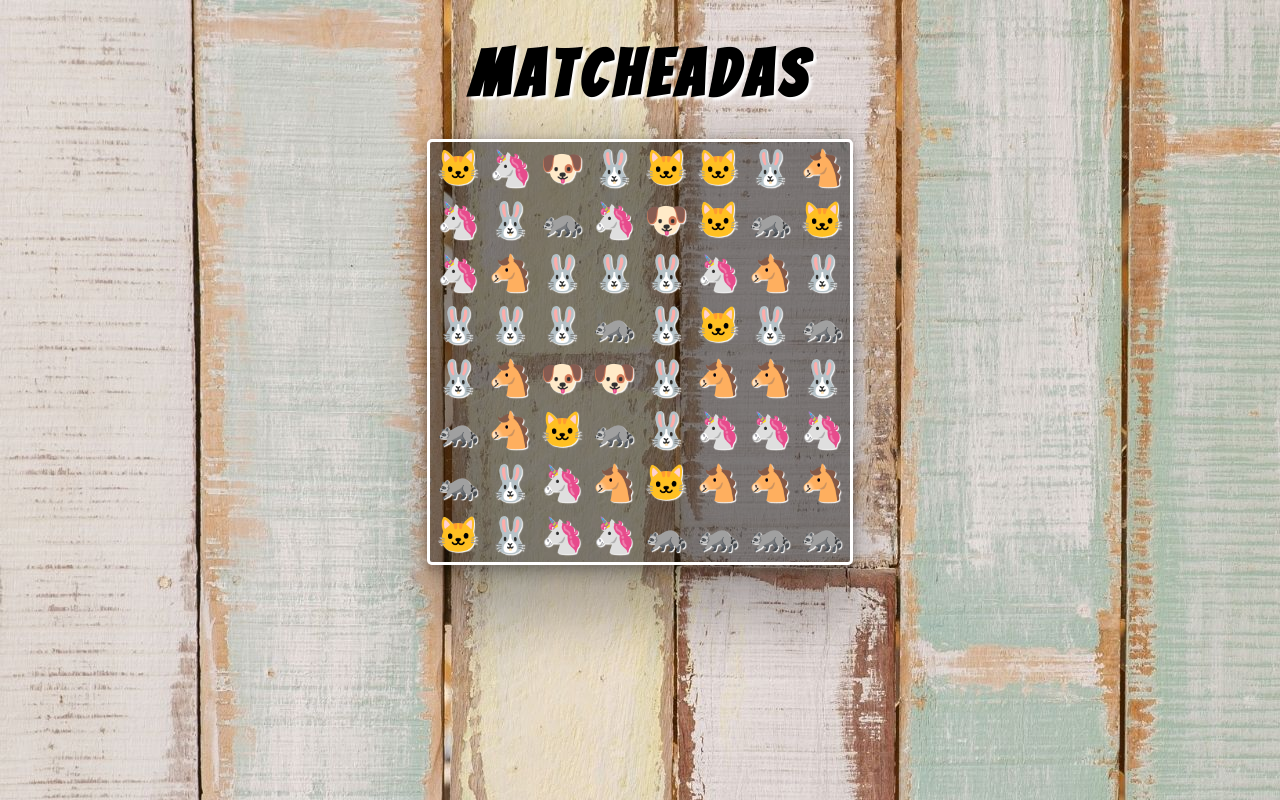
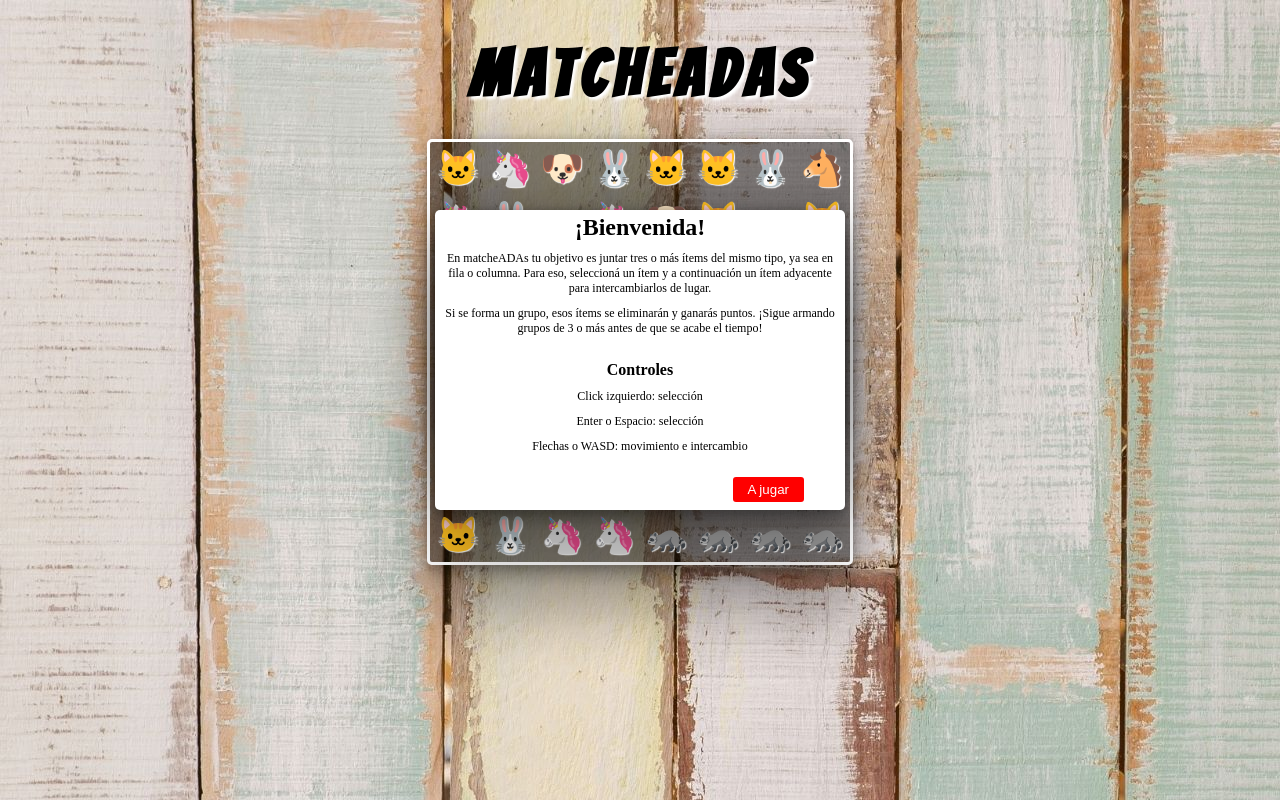
Before and after one commit to Nataliasoledadnavarro/Match3, a plain HTML site: page index.html in a window 1280 px wide. Drawn offline with Linux system fonts and the light colour scheme.

Commit message:
Agrego modal instrucciones y dificultad

```diff
--- a/index.html
+++ b/index.html
@@ -1,29 +1,53 @@
 <!DOCTYPE html>
 <html lang="es">
-<head>
-    <meta charset="UTF-8">
-    <meta http-equiv="X-UA-Compatible" content="IE=edge">
-    <meta name="viewport" content="width=device-width, initial-scale=1.0">
-    <link href="style.css" rel="stylesheet">
-    <link rel="preconnect" href="https://fonts.googleapis.com">
-    <link rel="preconnect" href="https://fonts.gstatic.com" crossorigin>
-    <link href="https://fonts.googleapis.com/css2?family=Bangers&display=swap" rel="stylesheet">
+  <head>
+    <meta charset="UTF-8" />
+    <meta http-equiv="X-UA-Compatible" content="IE=edge" />
+    <meta name="viewport" content="width=device-width, initial-scale=1.0" />
+    <link href="style.css" rel="stylesheet" />
+    <link rel="preconnect" href="https://fonts.googleapis.com" />
+    <link rel="preconnect" href="https://fonts.gstatic.com" crossorigin />
+    <link
+      href="https://fonts.googleapis.com/css2?family=Bangers&display=swap"
+      rel="stylesheet"
+    />
 
     <title>MatcheAdas</title>
-</head>
-<body>
+  </head>
+  <body>
+    <main>
+      <div id="modal-instrucciones">
+        <h2>¡Bienvenida!</h2>
+        <p>
+          En matcheADAs tu objetivo es juntar tres o más ítems del mismo tipo,
+          ya sea en fila o columna. Para eso, seleccioná un ítem y a
+          continuación un ítem adyacente para intercambiarlos de lugar.
+        </p>
+        <p>
+          Si se forma un grupo, esos ítems se eliminarán y ganarás puntos.
+          ¡Sigue armando grupos de 3 o más antes de que se acabe el tiempo!
+        </p>
+        <h4>Controles</h4>
+        <p>Click izquierdo: selección</p>
+        <p>Enter o Espacio: selección</p>
+        <p>Flechas o WASD: movimiento e intercambio</p>
+        <div class="contenedor-boton-jugar"><button id="boton-jugar">A jugar</button></div>
+    </div>
 
-    <main>
+      <div id="modal-dificultad">
+        <h3>Nuevo juego</h3>
+        <p>Seleccioná una dificultad</p>
+        <div class="botones">
+          <button id="facil">Fácil</button>
+          <button id="fntermedio">Intermedia</button>
+          <button id="dificil">Difícil</button>
+        </div>
+      </div>
 
-        <h1>MatcheAdas</h1>
-        <div class="grilla">
-        </div>
-
+      <h1>MatcheAdas</h1>
+      <div class="grilla"></div>
     </main>
 
-
-
-
     <script src="index.js"></script>
-</body>
+  </body>
 </html>
--- a/index.js
+++ b/index.js
@@ -27,8 +27,6 @@
 
 // GRILLA EN HTML //
 
-//<div class="icono"></div>;
-
 let matriz = generarGrillaAlAzar(8, 8, arrayEmojis);
 
 const convertirAString = (matriz) => {
@@ -43,3 +41,5 @@
 };
 
 grilla.innerHTML = convertirAString(matriz);
+
+// MODAL DIFICULTADES //
--- a/style.css
+++ b/style.css
@@ -21,6 +21,86 @@
   display: flex;
   align-items: center;
   flex-direction: column;
+}
+
+#modal-instrucciones {
+  position: absolute;
+  top: 210px;
+  z-index: 1;
+  width: 410px;
+  height: 300px;
+  display: flex;
+  flex-direction: column;
+  align-items: center;
+  justify-content: center;
+  background-color: white;
+  border-radius: 5px;
+  box-shadow: rgba(0, 0, 0, 0.25) 0px 54px 55px,
+    rgba(0, 0, 0, 0.12) 0px -12px 30px, rgba(0, 0, 0, 0.12) 0px 4px 6px,
+    rgba(0, 0, 0, 0.17) 0px 12px 13px, rgba(0, 0, 0, 0.09) 0px -3px 5px;
+}
+
+#modal-instrucciones p {
+  font-size: 12px;
+  text-align: center;
+  padding: 0px;
+  margin: 5px;
+  box-sizing: border-box;
+}
+
+h2,
+h4 {
+  margin: 5px;
+}
+h4 {
+  margin-top: 20px;
+}
+
+.contenedor-boton-jugar {
+  width: 80%;
+  display: flex;
+  justify-content: flex-end;
+  margin-top: 18px;
+  margin-bottom: 10px;
+}
+
+#boton-jugar {
+  border: none;
+  border-radius: 3px;
+  color: white;
+  background-color: red;
+  padding: 5px 15px 5px 15px;
+}
+
+#modal-dificultad {
+  position: absolute;
+  top: 230px;
+  width: 410px;
+  height: 200px;
+  display: flex;
+  flex-direction: column;
+  align-items: center;
+  justify-content: center;
+  background-color: white;
+  border-radius: 5px;
+  box-shadow: rgba(0, 0, 0, 0.25) 0px 54px 55px,
+    rgba(0, 0, 0, 0.12) 0px -12px 30px, rgba(0, 0, 0, 0.12) 0px 4px 6px,
+    rgba(0, 0, 0, 0.17) 0px 12px 13px, rgba(0, 0, 0, 0.09) 0px -3px 5px;
+}
+
+.botones {
+  width: 50%;
+  display: flex;
+  justify-content: space-around;
+  margin-bottom: 22px;
+}
+
+.botones button {
+  border: none;
+  border-radius: 3px;
+  color: white;
+  background-color: red;
+  padding: 5px 10px 5px 10px;
 }
 
 .grilla {
```
